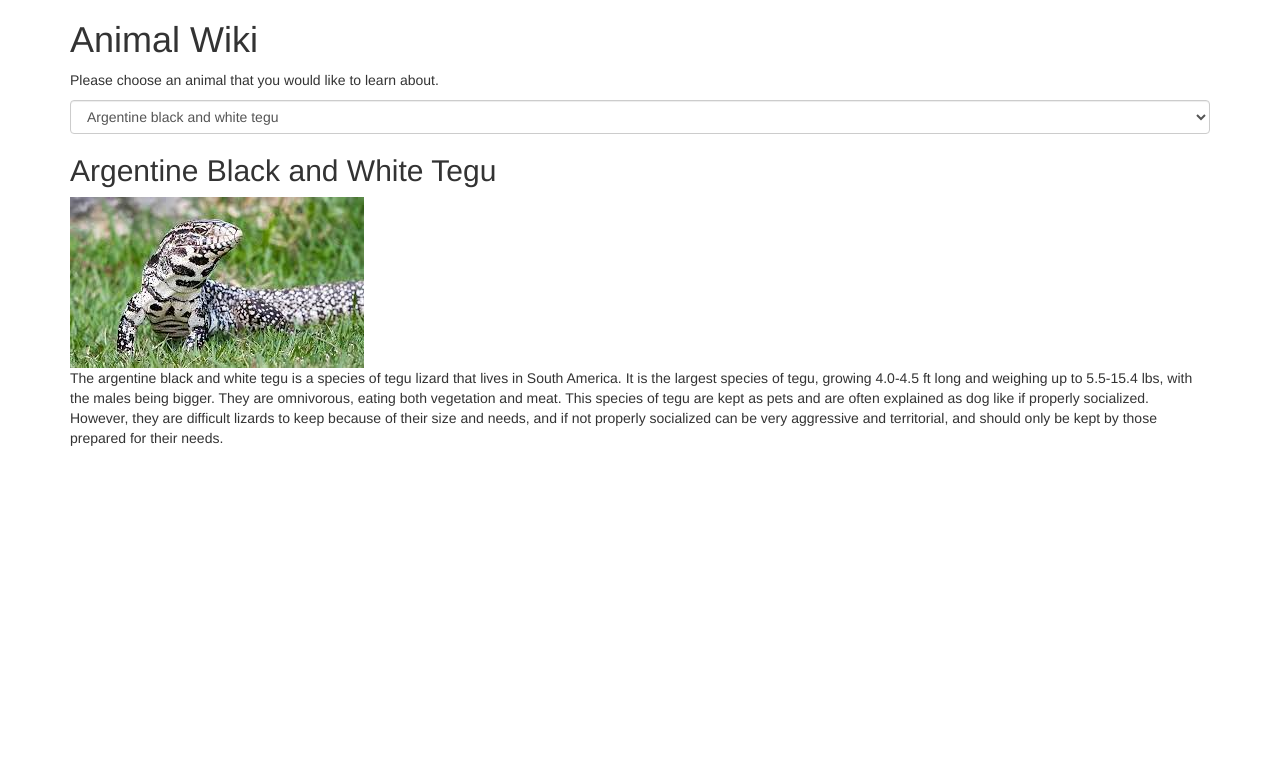
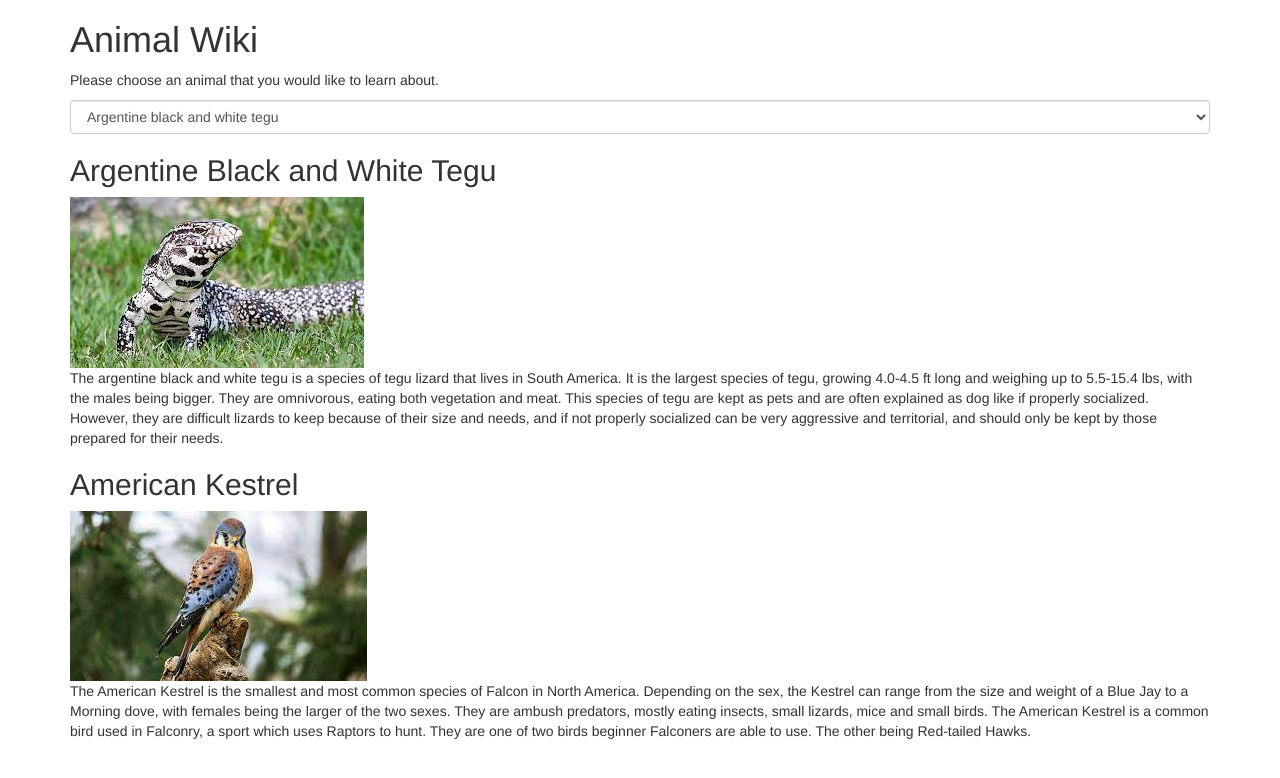
Before and after one commit to lucianmiller/animal-wiki, a plain HTML site: page index.html in a window 1280 px wide. Drawn offline with Linux system fonts and the light colour scheme.

Commit message:
It will add information about the kestrel

```diff
--- a/index.html
+++ b/index.html
@@ -15,7 +15,7 @@
     <form id="form">
       <select class="form-control" id="animals">
         <option value="tegu">Argentine black and white tegu</option>
-        <option value="kestrel">North American Kestrel</option>
+        <option value="kestrel">American Kestrel</option>
         <option value="wolf">Maned Wolf</option>
       </select>
     </form>
@@ -25,6 +25,12 @@
       <img src="img/tegu.jpg" alt="An image of a Argentine Black and White tegu">
       <p>The argentine black and white tegu is a species of tegu lizard that lives in South America. It is the largest species of tegu, growing 4.0-4.5 ft long and weighing up to 5.5-15.4 lbs, with the males being bigger. They are omnivorous, eating both vegetation and meat. This species of tegu are kept as pets and are often explained as dog like if properly socialized. However, they are difficult lizards to keep because of their size and needs, and if not properly socialized can be very aggressive and territorial, and should only be kept by those prepared for their needs.</p>
     </div>
+
+    <div id="bird">
+      <h2>American Kestrel</h2>
+      <img src="img/kestrel.jpg" alt="An image of a North American Kestrel">
+      <p>The American Kestrel is the smallest and most common species of Falcon in North America. Depending on the sex, the Kestrel can range from the size and weight of a Blue Jay to a Morning dove, with females being the larger of the two sexes. They are ambush predators, mostly eating insects, small lizards, mice and small birds. The American Kestrel is a common bird used in Falconry, a sport which uses Raptors to hunt. They are one of two birds beginner Falconers are able to use. The other being Red-tailed Hawks. </p>
+    </div>
   </div>
 </body>
 </html>
```
